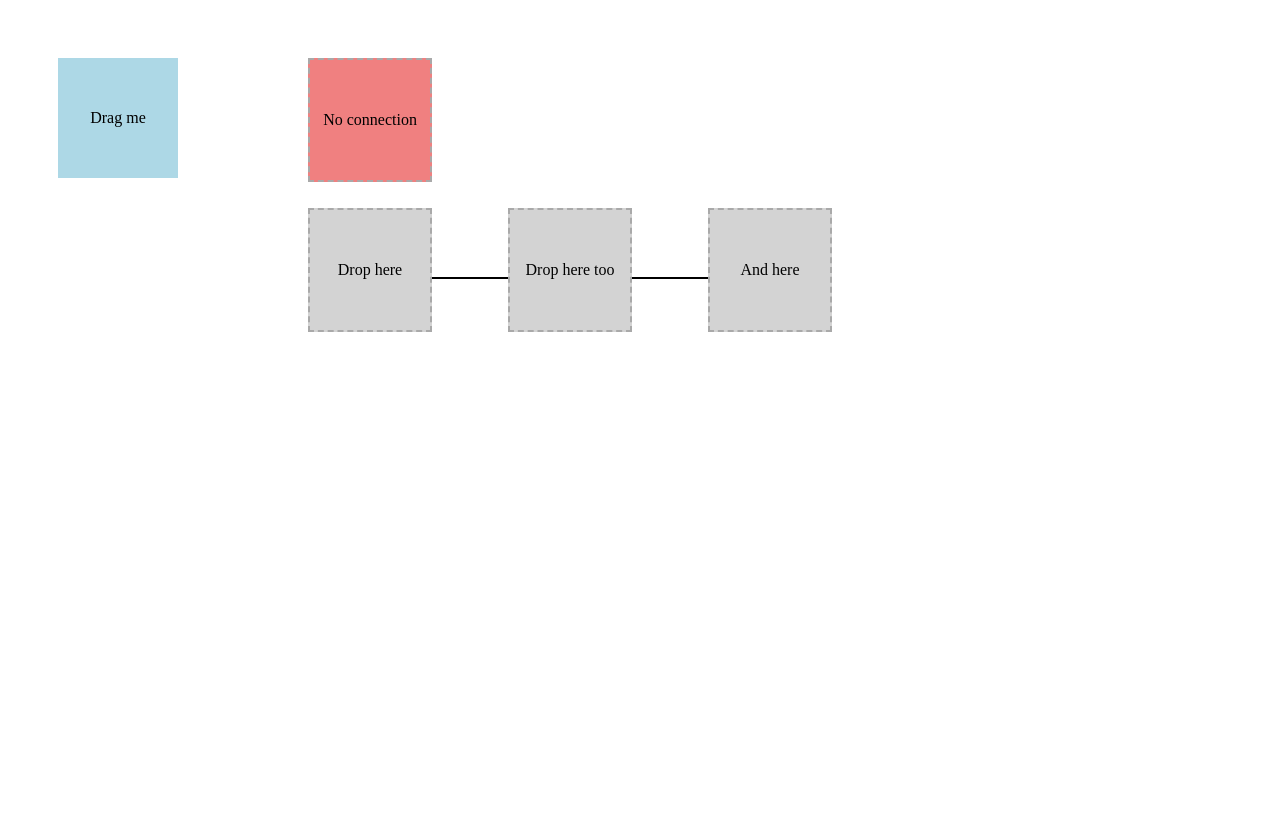
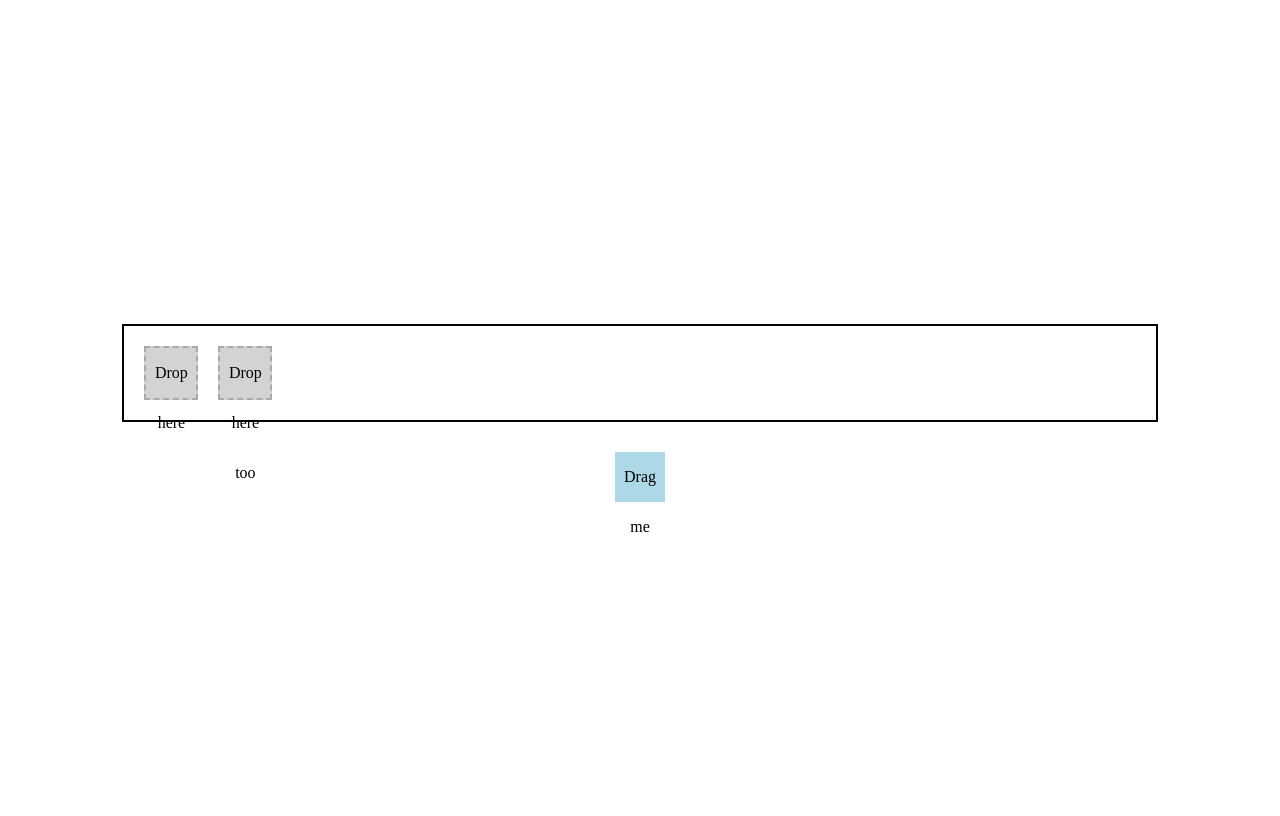
Before and after one commit to bantonow/timeline, a Flask app: page /drag-and-drop in a window 1280 px wide. Run offline with Flask 3, Linux system fonts and the light colour scheme.

Commit message:
buggy but directionally correct version

```diff
--- a/templates/drag_and_drop.html
+++ b/templates/drag_and_drop.html
@@ -1,176 +1,151 @@
 <!doctype html>
 <html>
 <head>
-    <title>Drag and Drop Interface with Lines</title>
+    <title>Dynamic Line of Droppable Elements</title>
     <style>
         .container {
-            position: relative;
-            width: 100%;
+            display: flex;
+            flex-direction: column;
+            align-items: center;
+            justify-content: center;
             height: 100vh;
         }
 
+        .line {
+            display: flex;
+            align-items: center;
+            border: 2px solid black;
+            padding: 10px;
+            margin: 20px;
+            width: 80%;
+        }
+
         .draggable {
-            width: 100px;
-            height: 100px;
-            padding: 10px;
-            background-color: lightblue;
+            width: 50px;
+            height: 50px;
+            margin: 10px;
             text-align: center;
-            line-height: 100px;
+            line-height: 50px;
             cursor: move;
-            position: absolute;
         }
 
         .droppable {
-            width: 100px;
-            height: 100px;
-            padding: 10px;
+            width: 50px;
+            height: 50px;
+            margin: 10px;
             background-color: lightgray;
             text-align: center;
-            line-height: 100px;
+            line-height: 50px;
             border: 2px dashed darkgray;
-            position: absolute;
         }
 
-        .no-connect {
-            background-color: lightcoral;
+        .placeholder {
+            width: 50px;
+            height: 50px;
+            margin: 10px;
+            background-color: white;
+            border: 2px dashed lightgray;
         }
 
-        #drag1 {
-            top: 50px;
-            left: 50px;
+        .placeholder.active {
+            border-color: blue;
         }
-
-        #drop0 {
-            top: 50px;
-            left: 300px;
-        }
-
-        #drop1 {
-            top: 200px;
-            left: 300px;
-        }
-
-        #drop2 {
-            top: 200px;
-            left: 500px;
-        }
-
-        #drop3 {
-            top: 200px;
-            left: 700px;
-        }
-
     </style>
 </head>
 <body>
     <div class="container">
-        <canvas id="linesCanvas"></canvas>
-        <div class="draggable" draggable="true" id="drag1">Drag me</div>
-        <div class="droppable no-connect" id="drop0">No connection</div>
-        <div class="droppable" id="drop1">Drop here</div>
-        <div class="droppable" id="drop2">Drop here too</div>
-        <div class="droppable" id="drop3">And here</div>
+        <div class="line" id="line">
+            <!-- Droppable elements and placeholders will be dynamically added here -->
+            <div class="droppable" id="drop1">Drop here</div>
+            <div class="droppable" id="drop2">Drop here too</div>
+        </div>
+        <div id="draggable-container">
+            <div class="draggable" draggable="true" id="drag1" style="background-color: lightblue;">Drag me</div>
+        </div>
     </div>
 
     <script>
-        function adjustCanvasSize() {
-            const canvas = document.getElementById('linesCanvas');
-            const container = document.querySelector('.container');
-            canvas.width = container.clientWidth;
-            canvas.height = container.clientHeight;
-        }
-
-        function drawLine(x1, y1, x2, y2) {
-            const canvas = document.getElementById('linesCanvas');
-            const ctx = canvas.getContext('2d');
-            ctx.beginPath();
-            ctx.moveTo(x1, y1);
-            ctx.lineTo(x2, y2);
-            ctx.strokeStyle = 'black';
-            ctx.lineWidth = 2;
-            ctx.stroke();
-        }
-
-        function updateLines() {
-            const canvas = document.getElementById('linesCanvas');
-            const ctx = canvas.getContext('2d');
-            ctx.clearRect(0, 0, canvas.width, canvas.height); // Clear previous drawings
-
-            const droppables = document.querySelectorAll('.droppable:not(.no-connect)');
-            const centers = [];
-
-            droppables.forEach(droppable => {
-                const rect = droppable.getBoundingClientRect();
-                const x = rect.left + rect.width / 2;
-                const y = rect.top + rect.height / 2;
-                centers.push({ x, y });
-            });
-
-            for (let i = 0; i < centers.length; i++) {
-                for (let j = i + 1; j < centers.length; j++) {
-                    drawLine(centers[i].x, centers[i].y, centers[j].x, centers[j].y);
-                }
-            }
-        }
-
-        function drag(event) {
-            event.dataTransfer.setData("text", event.target.id);
-        }
+        let currentPlaceholder = null;
 
         function allowDrop(event) {
             event.preventDefault();
         }
 
+        function drag(event) {
+            event.dataTransfer.setData("text", event.target.id);
+            showPlaceholders();
+        }
+
         function drop(event) {
             event.preventDefault();
-            var data = event.dataTransfer.getData("text");
-            var draggedElement = document.getElementById(data);
-            if (event.target.className.includes("droppable")) {
-                event.target.appendChild(draggedElement);
-                draggedElement.style.position = "absolute";
-                draggedElement.style.top = "50%";
-                draggedElement.style.left = "50%";
-                draggedElement.style.transform = "translate(-50%, -50%)";
-                updateLines(); // Update lines after dropping
+            const data = event.dataTransfer.getData("text");
+            const draggedElement = document.getElementById(data);
+
+            if (event.target.className.includes("placeholder")) {
+                const newDroppable = document.createElement('div');
+                newDroppable.className = 'droppable';
+                newDroppable.ondrop = drop;
+                newDroppable.ondragover = allowDrop;
+                event.target.replaceWith(newDroppable);
+                newDroppable.appendChild(draggedElement);
+
+                // Generate a new draggable element
+                generateNewDraggable();
+                clearPlaceholders();
             }
         }
 
-        function setupDragAndDrop() {
-            var draggables = document.querySelectorAll('.draggable');
-            var droppables = document.querySelectorAll('.droppable');
+        function showPlaceholders() {
+            const line = document.getElementById('line');
+            clearPlaceholders(); // Clear any existing placeholders
 
-            draggables.forEach(function(draggable) {
-                draggable.addEventListener('dragstart', drag);
-                draggable.addEventListener('dragend', function(event) {
-                    event.target.style.opacity = "";
-                });
+            const droppables = line.querySelectorAll('.droppable');
+            droppables.forEach((droppable, index) => {
+                const placeholder = createPlaceholder();
+                line.insertBefore(placeholder, droppable.nextSibling);
             });
-
-            droppables.forEach(function(droppable) {
-                droppable.addEventListener('dragover', allowDrop);
-                droppable.addEventListener('drop', drop);
-                droppable.addEventListener('dragenter', function(event) {
-                    if (event.target.className.includes("droppable")) {
-                        event.target.style.background = "lightgreen";
-                    }
-                });
-                droppable.addEventListener('dragleave', function(event) {
-                    if (event.target.className.includes("droppable")) {
-                        event.target.style.background = "";
-                    }
-                });
-            });
-
-            // Initial drawing of lines
-            adjustCanvasSize();
-            updateLines();
         }
 
-        // Initialize the drag-and-drop functionality
-        document.addEventListener('DOMContentLoaded', setupDragAndDrop);
-        window.addEventListener('resize', function() {
-            adjustCanvasSize();
-            updateLines();
+        function clearPlaceholders() {
+            const placeholders = document.querySelectorAll('.placeholder');
+            placeholders.forEach(placeholder => placeholder.remove());
+            currentPlaceholder = null;
+        }
+
+        function createPlaceholder() {
+            const placeholder = document.createElement('div');
+            placeholder.className = 'placeholder';
+            placeholder.ondrop = drop;
+            placeholder.ondragover = allowDrop;
+            return placeholder;
+        }
+
+        function generateRandomColor() {
+            const letters = '0123456789ABCDEF';
+            let color = '#';
+            for (let i = 0; i < 6; i++) {
+                color += letters[Math.floor(Math.random() * 16)];
+            }
+            return color;
+        }
+
+        function generateNewDraggable() {
+            const draggableContainer = document.getElementById('draggable-container');
+            const newDraggable = document.createElement('div');
+            newDraggable.className = 'draggable';
+            newDraggable.draggable = true;
+            newDraggable.textContent = 'Drag me';
+            newDraggable.id = `drag${Date.now()}`;
+            newDraggable.style.backgroundColor = generateRandomColor();
+            newDraggable.ondragstart = drag;
+            draggableContainer.appendChild(newDraggable);
+        }
+
+        document.addEventListener('DOMContentLoaded', () => {
+            const draggables = document.querySelectorAll('.draggable');
+            draggables.forEach(draggable => {
+                draggable.ondragstart = drag;
+            });
         });
     </script>
 </body>
```
